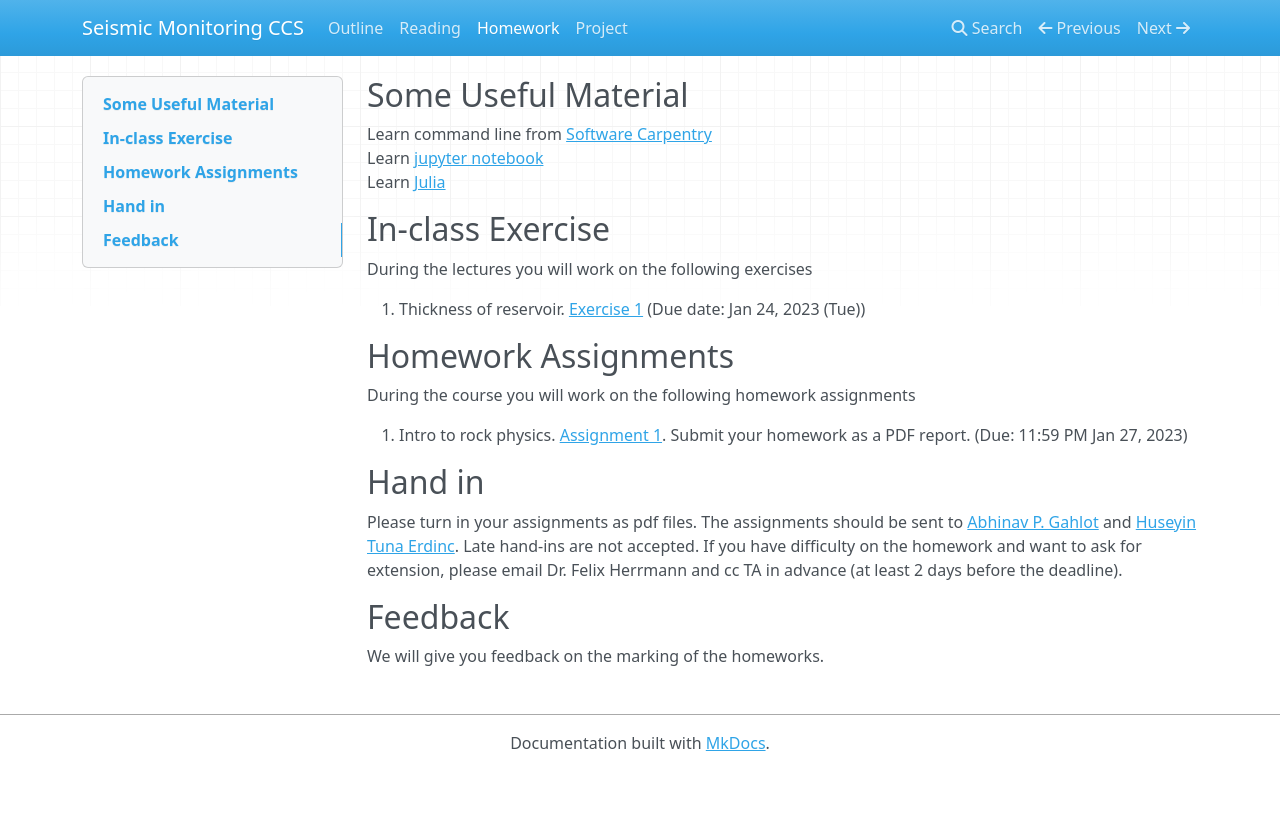
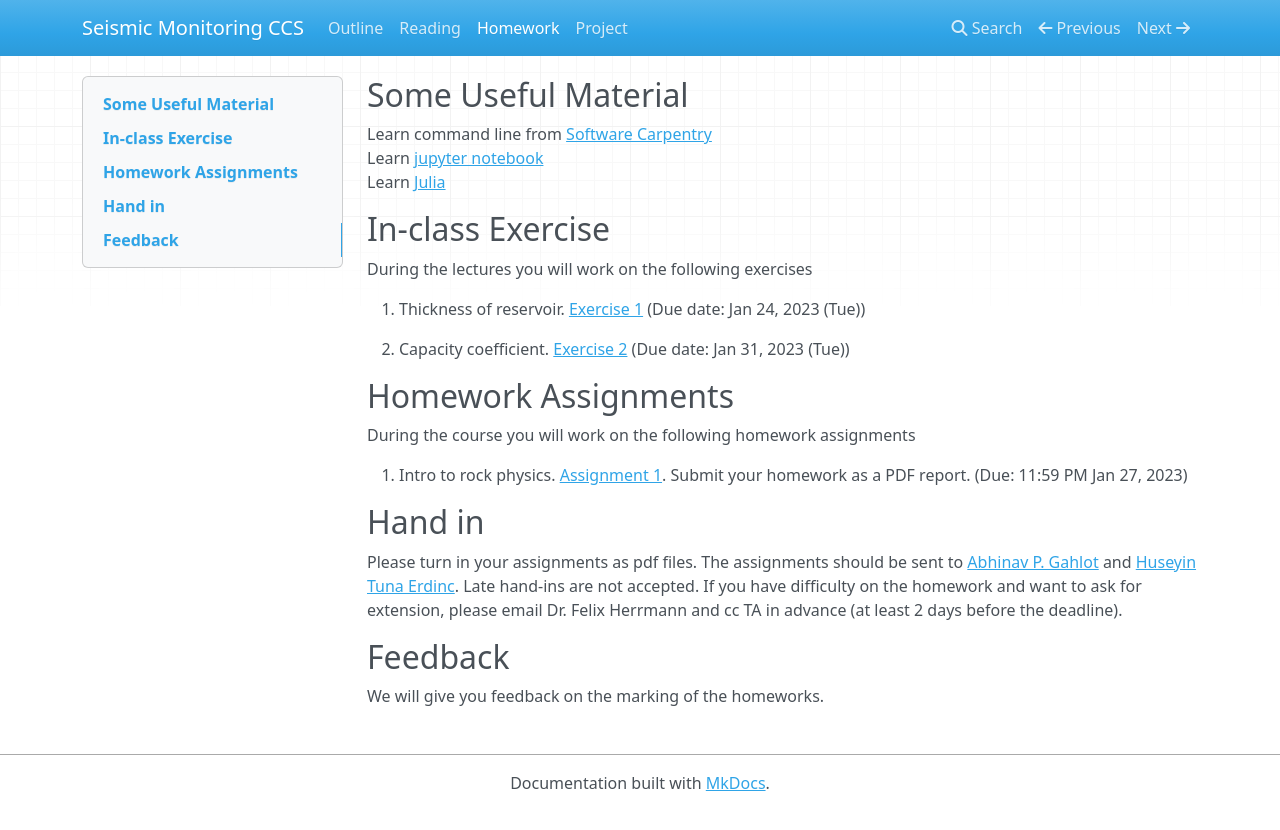
Before and after one commit to flexie/eas-4803-8803-ccs, an MkDocs documentation site: the page built from docs/homework.md, in a window 1280 px wide. Shown: the top 830 px of the page. Built offline with MkDocs 1.6.1, drawn with Linux system fonts in a browser that asks for light colours; nearby versions of some CDN libraries.

Commit message:
Posted 2nd exercise

```diff
--- a/docs/homework.md
+++ b/docs/homework.md
@@ -136,10 +136,9 @@ During the lectures you will work on the following exercises
 
 1. Thickness of reservoir. [Exercise 1](exercise/exercise1.md) (Due date: Jan 24, 2023 (Tue))
 
-<!--
 
-1. Capacity coefficient. [Exercise 2](exercise/exercise2.md) (Due date: TBA)
--->
+1. Capacity coefficient. [Exercise 2](exercise/exercise2.md) (Due date: Jan 31, 2023 (Tue))
+
 
 ## Homework Assignments
 
```
Also changed, not shown: docs/exercise/exercise2.md (+1 -1 lines).
